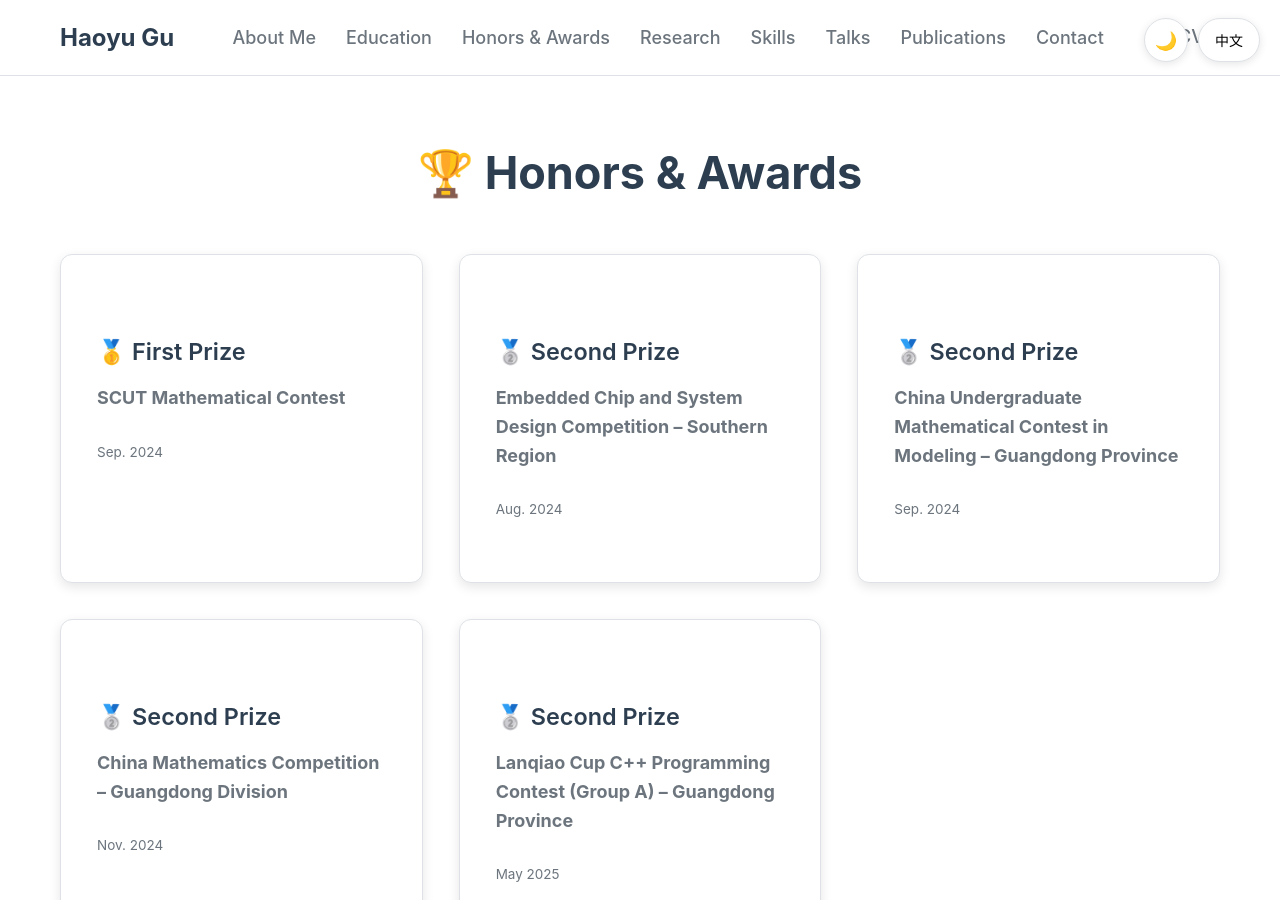
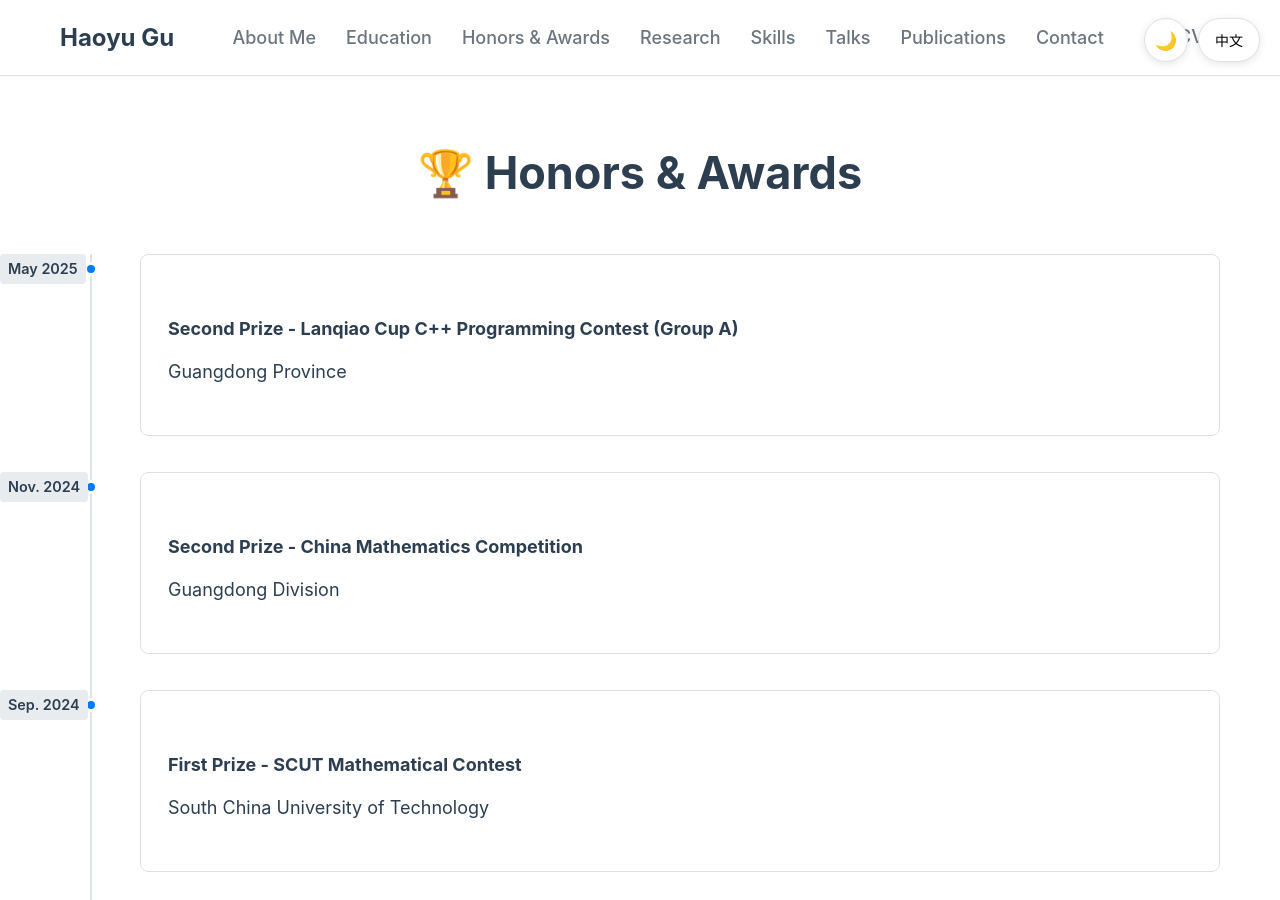
Before and after one commit to Haoyu-Gu/haoyu-gu.github.io, a Jekyll site: the page built from index.html, in a window 1280 px wide and 900 px high, scrolled down 3844 px. Built offline with Jekyll 4.4.1, drawn with Linux system fonts in a browser that asks for light colours; some of the changed text lies outside the part shown.

Commit message:
将荣誉奖项改为时间线格式，按时间倒序排列

```diff
--- a/index.html
+++ b/index.html
@@ -103,40 +103,40 @@ title: "Haoyu Gu - Personal Portfolio"
 <!-- Honors & Awards Section -->
 <section id="honors" class="section">
   <h2 class="section-title" data-lang='{"en": "🏆 Honors & Awards", "zh": "🏆 荣誉奖项"}'>🏆 Honors & Awards</h2>
-  <div class="card-grid">
-    <div class="card">
-      <h3 class="card-title">🥇 <span data-lang='{"en": "First Prize", "zh": "一等奖"}'>First Prize</span></h3>
-      <div class="card-content">
-        <p><strong data-lang='{"en": "SCUT Mathematical Contest", "zh": "华南理工大学数学竞赛"}'>SCUT Mathematical Contest</strong></p>
-        <p><small>Sep. 2024</small></p>
+  <div class="timeline">
+    <div class="timeline-item">
+      <div class="timeline-date">May 2025</div>
+      <div class="timeline-content">
+        <h3 data-lang='{"en": "Second Prize - Lanqiao Cup C++ Programming Contest (Group A)", "zh": "二等奖 - 蓝桥杯C++程序设计竞赛（A组）"}'>🥈 Second Prize - Lanqiao Cup C++ Programming Contest (Group A)</h3>
+        <p data-lang='{"en": "Guangdong Province", "zh": "广东省"}'>Guangdong Province</p>
       </div>
     </div>
-    <div class="card">
-      <h3 class="card-title">🥈 <span data-lang='{"en": "Second Prize", "zh": "二等奖"}'>Second Prize</span></h3>
-      <div class="card-content">
-        <p><strong data-lang='{"en": "Embedded Chip and System Design Competition – Southern Region", "zh": "嵌入式芯片与系统设计竞赛（南部赛区）"}'>Embedded Chip and System Design Competition – Southern Region</strong></p>
-        <p><small>Aug. 2024</small></p>
+    <div class="timeline-item">
+      <div class="timeline-date">Nov. 2024</div>
+      <div class="timeline-content">
+        <h3 data-lang='{"en": "Second Prize - China Mathematics Competition", "zh": "二等奖 - 全国大学生数学竞赛"}'>🥈 Second Prize - China Mathematics Competition</h3>
+        <p data-lang='{"en": "Guangdong Division", "zh": "广东赛区"}'>Guangdong Division</p>
       </div>
     </div>
-    <div class="card">
-      <h3 class="card-title">🥈 <span data-lang='{"en": "Second Prize", "zh": "二等奖"}'>Second Prize</span></h3>
-      <div class="card-content">
-        <p><strong data-lang='{"en": "China Undergraduate Mathematical Contest in Modeling – Guangdong Province", "zh": "全国大学生数学建模竞赛（广东省）"}'>China Undergraduate Mathematical Contest in Modeling – Guangdong Province</strong></p>
-        <p><small>Sep. 2024</small></p>
+    <div class="timeline-item">
+      <div class="timeline-date">Sep. 2024</div>
+      <div class="timeline-content">
+        <h3 data-lang='{"en": "First Prize - SCUT Mathematical Contest", "zh": "一等奖 - 华南理工大学数学竞赛"}'>🥇 First Prize - SCUT Mathematical Contest</h3>
+        <p data-lang='{"en": "South China University of Technology", "zh": "华南理工大学"}'>South China University of Technology</p>
       </div>
     </div>
-    <div class="card">
-      <h3 class="card-title">🥈 <span data-lang='{"en": "Second Prize", "zh": "二等奖"}'>Second Prize</span></h3>
-      <div class="card-content">
-        <p><strong data-lang='{"en": "China Mathematics Competition – Guangdong Division", "zh": "全国大学生数学竞赛（广东赛区）"}'>China Mathematics Competition – Guangdong Division</strong></p>
-        <p><small>Nov. 2024</small></p>
+    <div class="timeline-item">
+      <div class="timeline-date">Sep. 2024</div>
+      <div class="timeline-content">
+        <h3 data-lang='{"en": "Second Prize - China Undergraduate Mathematical Contest in Modeling", "zh": "二等奖 - 全国大学生数学建模竞赛"}'>🥈 Second Prize - China Undergraduate Mathematical Contest in Modeling</h3>
+        <p data-lang='{"en": "Guangdong Province", "zh": "广东省"}'>Guangdong Province</p>
       </div>
     </div>
-    <div class="card">
-      <h3 class="card-title">🥈 <span data-lang='{"en": "Second Prize", "zh": "二等奖"}'>Second Prize</span></h3>
-      <div class="card-content">
-        <p><strong data-lang='{"en": "Lanqiao Cup C++ Programming Contest (Group A) – Guangdong Province", "zh": "蓝桥杯C++程序设计竞赛（A组）- 广东省"}'>Lanqiao Cup C++ Programming Contest (Group A) – Guangdong Province</strong></p>
-        <p><small>May 2025</small></p>
+    <div class="timeline-item">
+      <div class="timeline-date">Aug. 2024</div>
+      <div class="timeline-content">
+        <h3 data-lang='{"en": "Second Prize - Embedded Chip and System Design Competition", "zh": "二等奖 - 嵌入式芯片与系统设计竞赛"}'>🥈 Second Prize - Embedded Chip and System Design Competition</h3>
+        <p data-lang='{"en": "Southern Region", "zh": "南部赛区"}'>Southern Region</p>
       </div>
     </div>
   </div>
```
